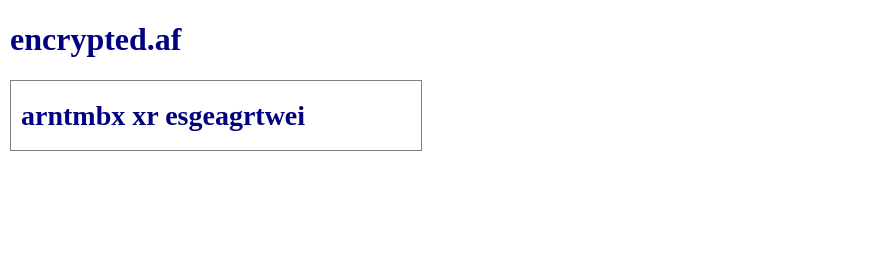
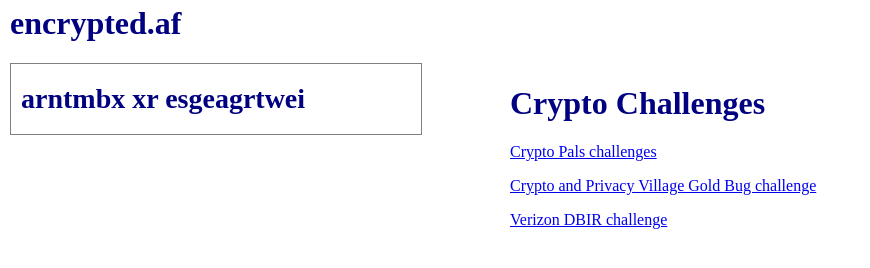
Before and after one commit to encryptedaf/encryptedaf.github.io, a plain HTML site: page index.html in a window 1280 px wide. Shown: the whole page, without its empty margins (0-870 px from the left). Drawn offline with Linux system fonts and the light colour scheme.

Commit message:
updating index

```diff
--- a/index.html
+++ b/index.html
@@ -1,7 +1,6 @@
-<!DOCTYPE html PUBLIC "-//W3C//DTD XHTML 1.0 Transitional//EN" "http://www.w3.org/TR/xhtml1/DTD/xhtml1-transitional.dtd">
 <html>
 <head>
-<title>Wendy Knox Everette</title>
+<title>arntmbx xr esgeagrtwei</title>
 <style type="text/css">
 body {
 color: navy;
@@ -47,7 +46,11 @@ h2 {color:rgb(255,0,0);}
 </div>
 
 <div class=right>
+ <h1>Crypto Challenges</h1>
 
+ <p><a href="http://cryptopals.com/">Crypto Pals challenges</a></p>
+ <p><a href="https://goldbug.cryptovillage.org/">Crypto and Privacy Village Gold Bug challenge</a></p>
+ <p><a href="https://threatpost.com/verizon-dbir-cryptography-challenge-heres-first-clue-081110/74322/">Verizon DBIR challenge</a></p>
 </div>
 </div>
 
```
